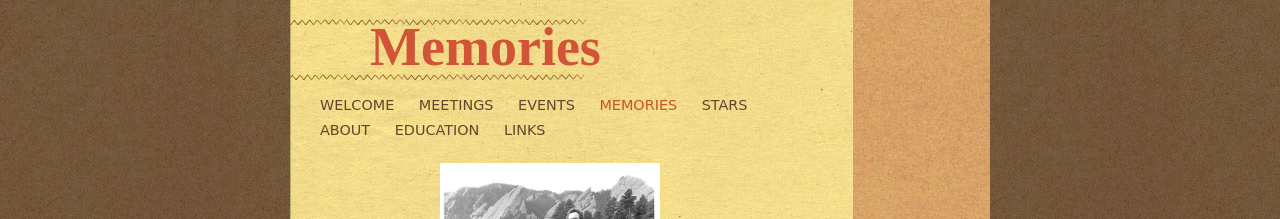
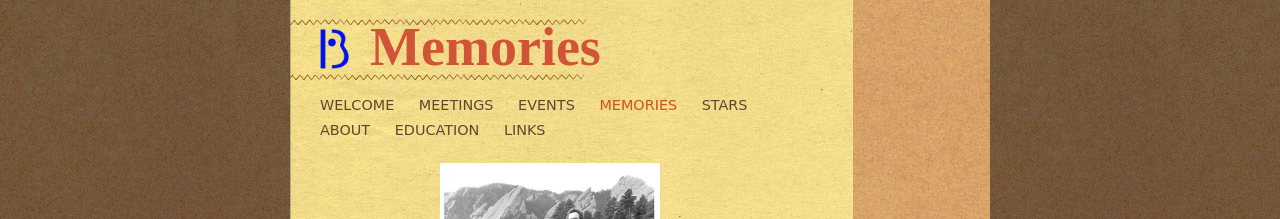
Before and after one commit to boulderguitarsociety/boulderguitarsociety.github.io, a Jekyll site: the page built from Memories.html, in a window 1280 px wide. Shown: the top 219 px of the page. Built offline with Jekyll 4.4.1, drawn with Linux system fonts in a browser that asks for light colours.

Commit message:
add medium logo to Events, Stars, Memories

```diff
--- a/Memories.html
+++ b/Memories.html
@@ -7,6 +7,7 @@ title: Memories
 
    <div id="header_zone">
       <img id="wgly1" src="/stylings/PrintedPaper_line-3.png" alt="">
+      <img id="logo" src="/stylings/BGSlogo10clearblue.png" alt="logo">
       <div id="header_pos">
          <div id="header_txt">
             <p>{{ page.title }}</p>
--- a/Stars.html
+++ b/Stars.html
@@ -9,6 +9,7 @@ title: Stars
 
          <div id="header_zone">
             <img id="wgly1" src="/stylings/PrintedPaper_line-3.png" alt="">
+            <img id="logo" src="/stylings/BGSlogo10clearblue.png" alt="logo">
             <div id="header_pos">
                <div id="header_txt">
                   <p>{{ page.title }}</p>
--- a/_layouts/events-main.html
+++ b/_layouts/events-main.html
@@ -6,6 +6,7 @@ layout: base
 
    <div id="header_zone">
       <img id="wgly1" src="/stylings/PrintedPaper_line-3.png" alt="">
+      <img id="logo" src="/stylings/BGSlogo10clearblue.png" alt="logo">
       <div id="header_pos">
          <div id="header_txt">
             <p>{{ page.title }}</p>
```
